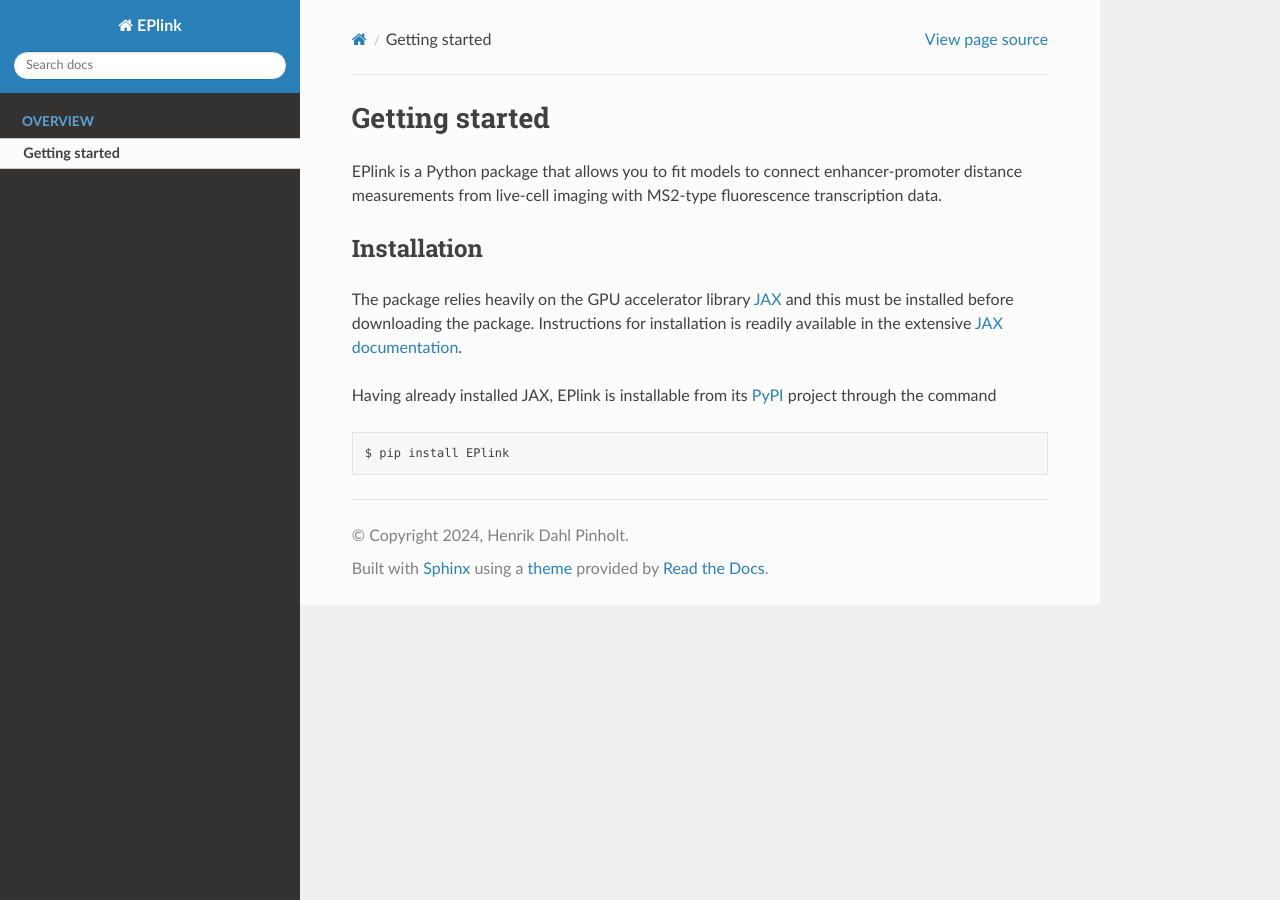
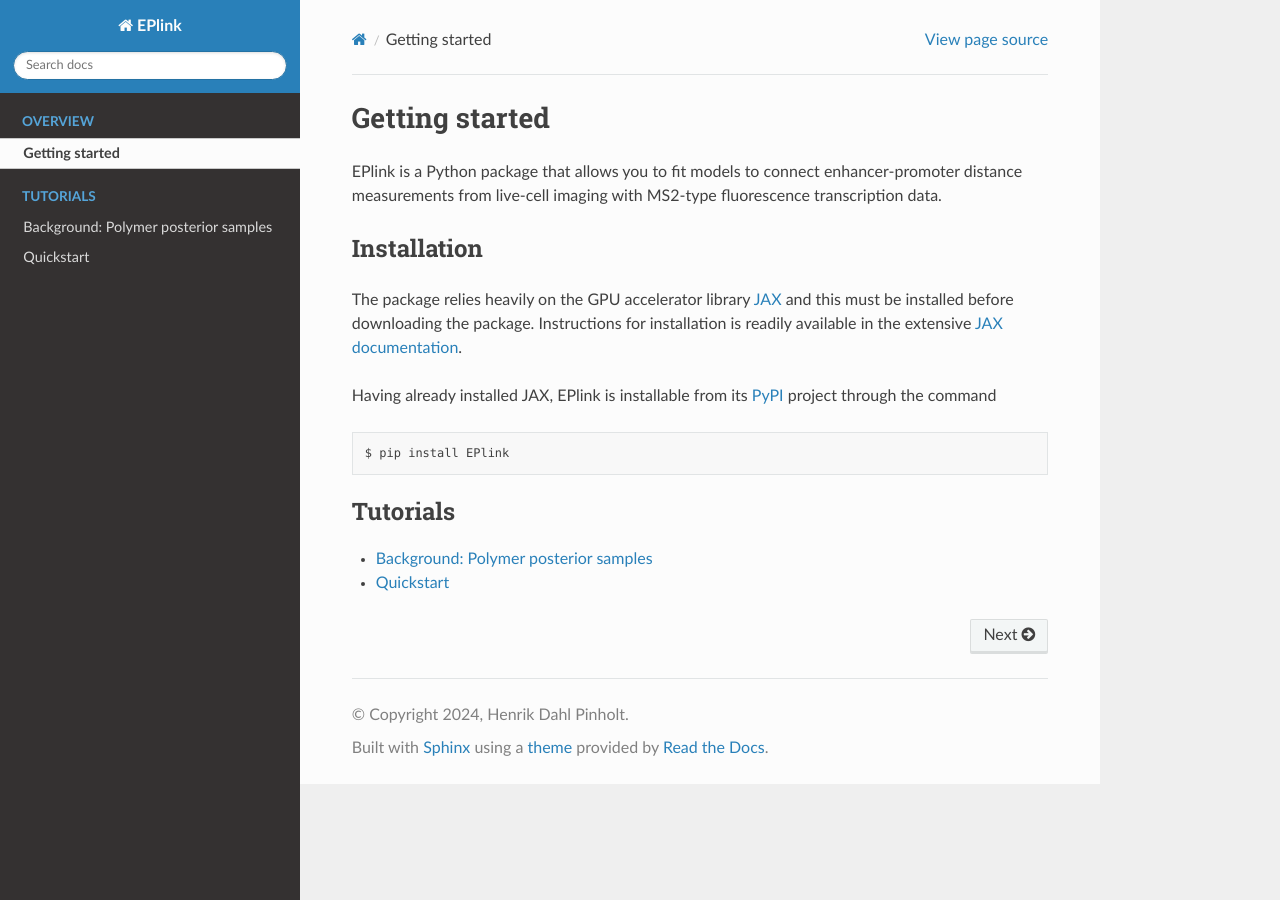
Before and after one commit to henrik-dahl-pinholt/EPlink, a Sphinx documentation site: the page built from docs/index.rst, in a window 1280 px wide. Built offline with Sphinx 7.4.7 and the Read the Docs theme 2.0.0, drawn with Linux system fonts in a browser that asks for light colours.

Commit message:
added notebooks to docs

```diff
--- a/docs/index.rst
+++ b/docs/index.rst
@@ -26,3 +26,11 @@ Having already installed JAX, EPlink is installable from its `PyPI <https://pypi
 .. code-block:: bash
 
     $ pip install EPlink
+
+.. toctree::
+  :maxdepth: 2
+  :caption: Tutorials
+  :titlesonly:
+
+  Notebooks/Background_Posterior_Samples.ipynb
+  Notebooks/Quick_example.ipynb
```
Also changed, not shown: docs/Notebooks/Background_Posterior_Samples.ipynb (added), docs/Notebooks/Quick_example.ipynb (added).
